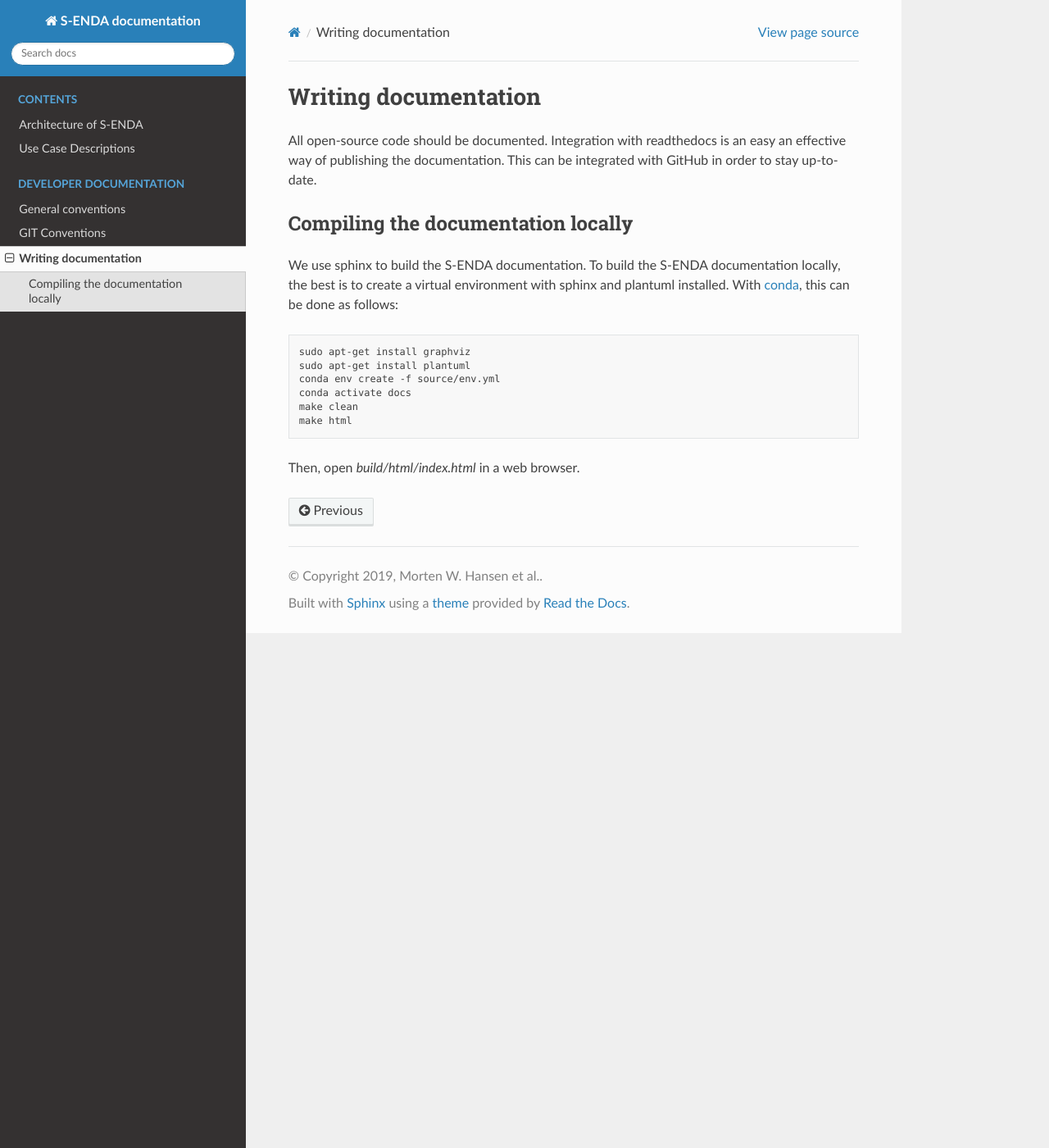
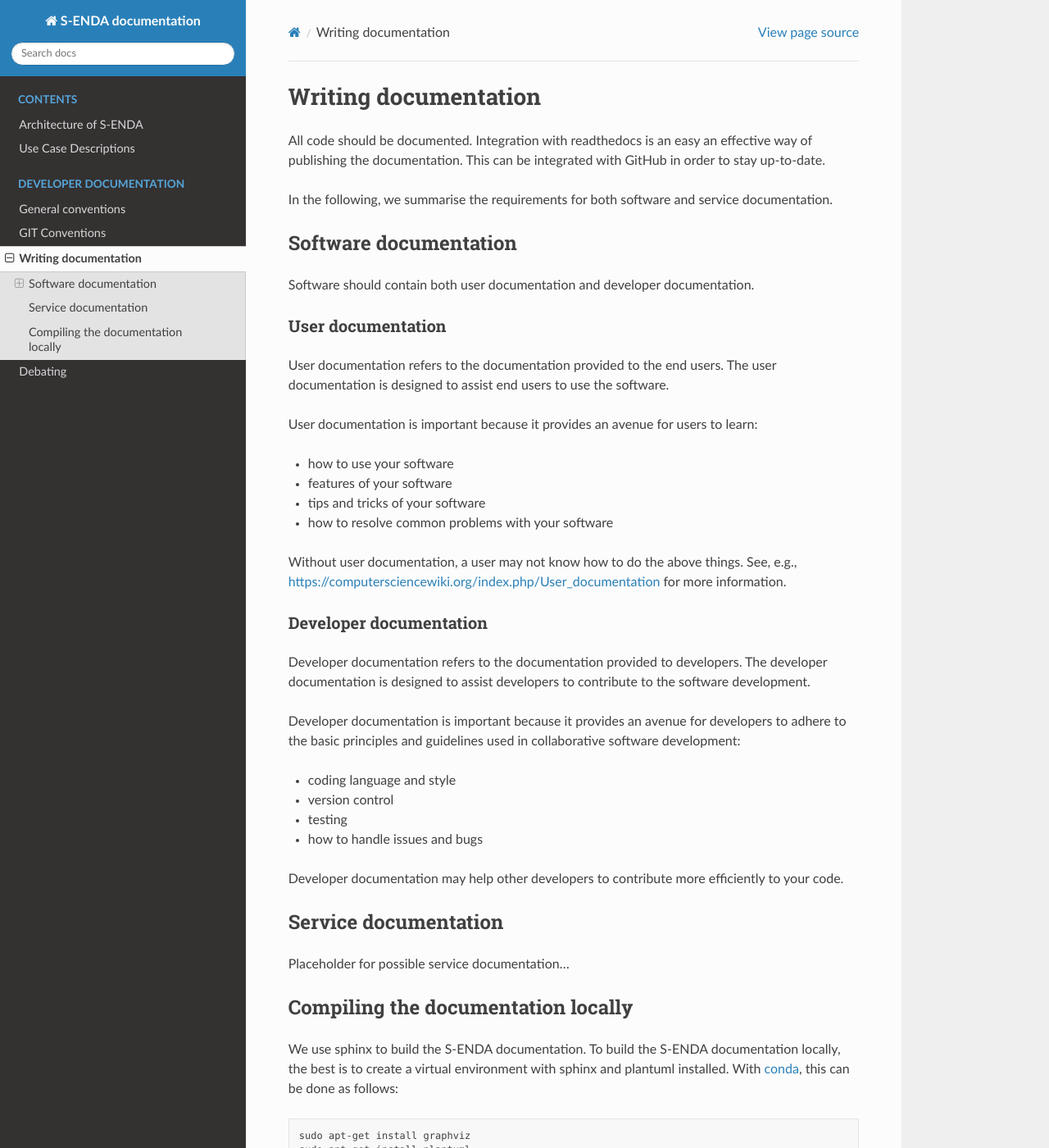
Before and after one commit to metno/S-ENDA-documentation, a Sphinx documentation site: the page built from source/write_docs.rst, in a window 1280 px wide and 1400 px high. Shown: the whole window at 82% size. Built offline with Sphinx 7.4.7 and the Read the Docs theme 2.0.0, drawn with Linux system fonts in a browser that asks for light colours.

Commit message:
#46: updated programming and development guidelines under developer documentation

```diff
--- a/source/general_conventions.rst
+++ b/source/general_conventions.rst
@@ -14,4 +14,7 @@ All repositories should establish some general guidelines/conventions, e.g.,
   * If a function has optional arguments, separate tests for all options should be created
   * Examples should be supported by doctests
 
+* Discussions regarding the S-ENDA framework are kept in the issue-trackers of relevant git
+  repositories at github or in public gitter chats linked from the respective README files
+
 There is plenty of more online guides - see, e.g., `<https://opensource.guide/>`_.
--- a/source/index.rst
+++ b/source/index.rst
@@ -20,6 +20,7 @@ Welcome to S-ENDA's documentation!
    general_conventions
    git_conventions
    write_docs
+   debating
 
 Indices and tables
 ==================
--- a/source/write_docs.rst
+++ b/source/write_docs.rst
@@ -1,8 +1,52 @@
 Writing documentation
 """""""""""""""""""""
 
-All open-source code should be documented. Integration with readthedocs is an easy an effective way
+All code should be documented. Integration with readthedocs is an easy an effective way
 of publishing the documentation. This can be integrated with GitHub in order to stay up-to-date.
+
+In the following, we summarise the requirements for both software and service documentation.
+
+Software documentation
+======================
+
+Software should contain both user documentation and developer documentation.
+
+User documentation
+^^^^^^^^^^^^^^^^^^^^^^^
+
+User documentation refers to the documentation provided to the end users. The user documentation is
+designed to assist end users to use the software.
+
+User documentation is important because it provides an avenue for users to learn:
+
+* how to use your software
+* features of your software
+* tips and tricks of your software
+* how to resolve common problems with your software
+
+Without user documentation, a user may not know how to do the above things. See, e.g.,
+https://computersciencewiki.org/index.php/User_documentation for more information.
+
+Developer documentation
+^^^^^^^^^^^^^^^^^^^^^^^
+
+Developer documentation refers to the documentation provided to developers. The developer
+documentation is designed to assist developers to contribute to the software development.
+
+Developer documentation is important because it provides an avenue for developers to adhere to the
+basic principles and guidelines used in collaborative software development:
+
+* coding language and style
+* version control
+* testing
+* how to handle issues and bugs
+
+Developer documentation may help other developers to contribute more efficiently to your code.
+
+Service documentation
+=====================
+
+Placeholder for possible service documentation...
 
 Compiling the documentation locally
 ===================================
```
Also changed, not shown: source/debating.rst (added, +18 -0 lines).
